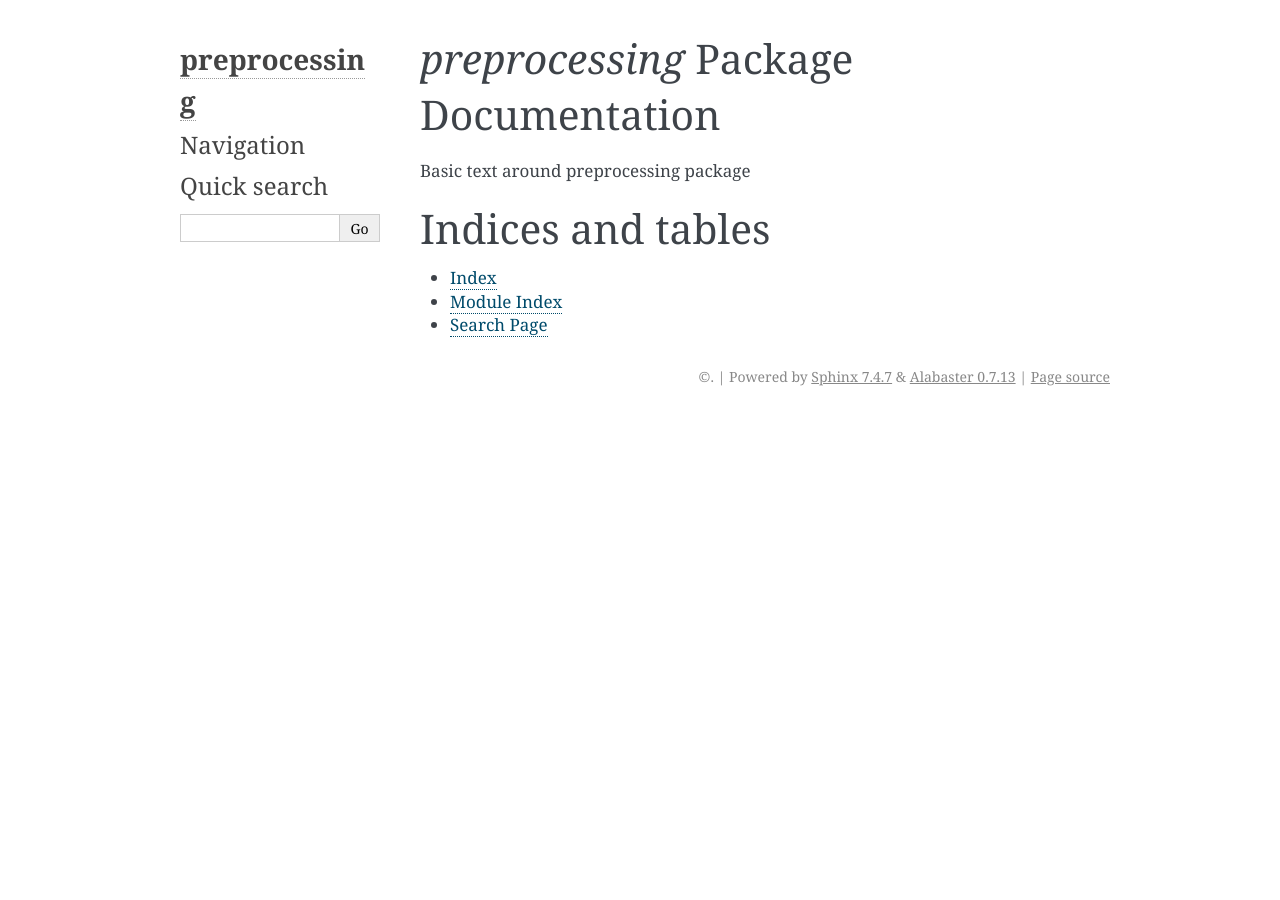
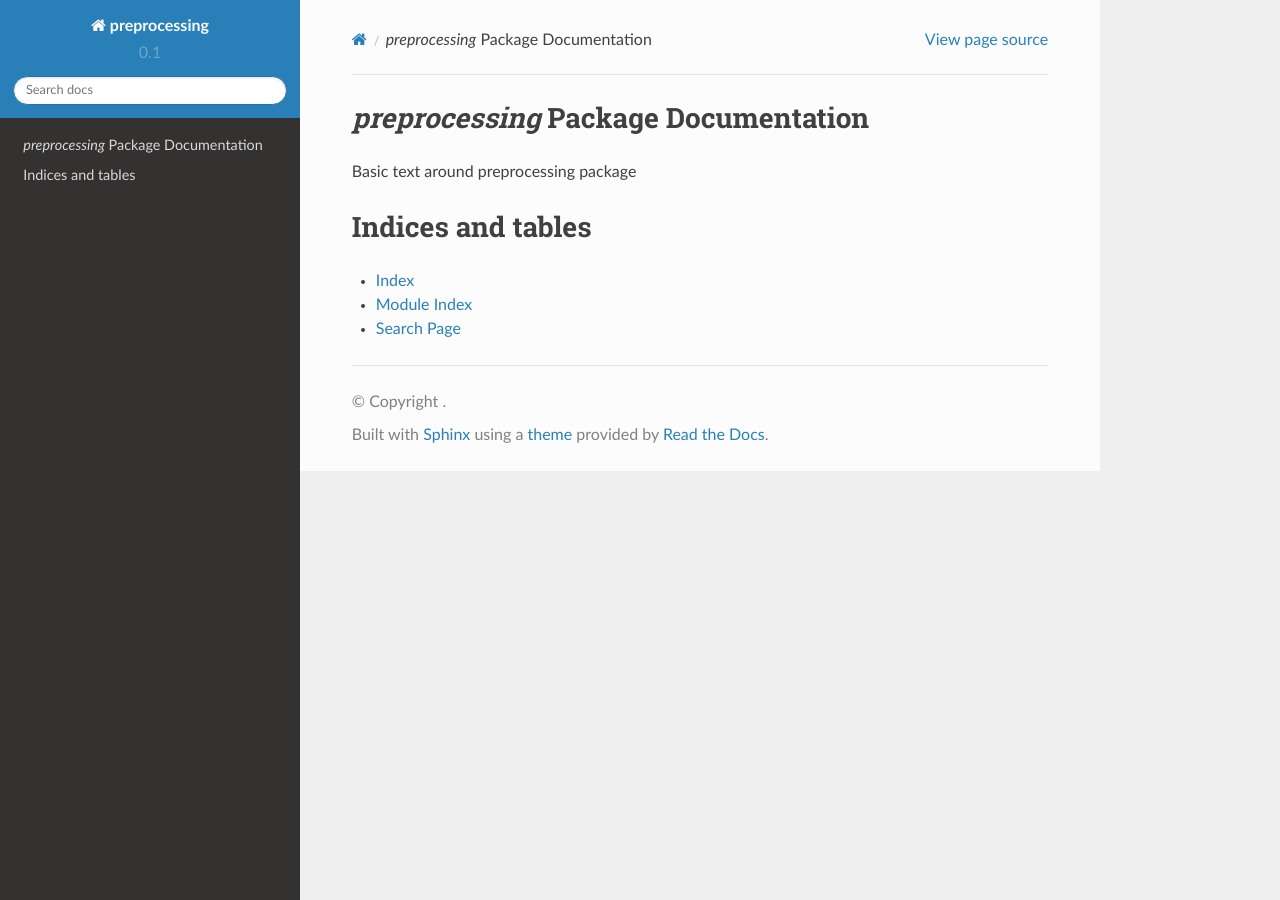
Before and after one commit to SpotlightData/preprocessing, a Sphinx documentation site: the page built from docs/index.rst, in a window 1280 px wide. Built offline with Sphinx 7.4.7 and the Read the Docs theme 2.0.0, drawn with Linux system fonts in a browser that asks for light colours.

Commit message:
sphinx theme changed to rtd theme

```diff
--- a/docs/conf.py
+++ b/docs/conf.py
@@ -2,8 +2,14 @@
 
 '''config file for sphinx doc build via readthedocs'''
 
+
 from os import getcwd, path
 import sys
+
+
+import sphinx_rtd_theme
+
+
 sys.path.insert(0, path.join(getcwd(), "../preprocessing"))
 
 
@@ -60,37 +66,8 @@ todo_include_todos = False
 
 # -- Options for HTML output ----------------------------------------------
 
-# The theme to use for HTML and HTML Help pages.  See the documentation for
-# a list of builtin themes.
-#
-html_theme = 'alabaster'
-
-# Theme options are theme-specific and customize the look and feel of a theme
-# further.  For a list of options available for each theme, see the
-# documentation.
-#
-# html_theme_options = {}
-
-# Add any paths that contain custom static files (such as style sheets) here,
-# relative to this directory. They are copied after the builtin static files,
-# so a file named "default.css" will overwrite the builtin "default.css".
-html_static_path = ['_static']
-
-# Custom sidebar templates, must be a dictionary that maps document names
-# to template names.
-#
-# This is required for the alabaster theme
-# refs: http://alabaster.readthedocs.io/en/latest/installation.html#sidebars
-html_sidebars = {
-    '**': [
-        'about.html',
-        'navigation.html',
-        'relations.html',  # needs 'show_related': True theme option to display
-        'searchbox.html',
-        'donate.html',
-    ]
-}
-
+html_theme = "sphinx_rtd_theme"
+html_theme_path = [sphinx_rtd_theme.get_html_theme_path()]
 
 # -- Options for HTMLHelp output ------------------------------------------
 
--- a/setup.py
+++ b/setup.py
@@ -20,7 +20,10 @@ setup(name="preprocessing",
       package_data={
           "preprocessing": ["data/*"]
       },
-      install_requires=["nltk"],
+      install_requires=[
+          "nltk",
+          "sphinx_rtd_theme"
+      ],
       test_suite="nose.collector",
       tests_require=["nose"],
       scripts=["bin/demo"],
```
